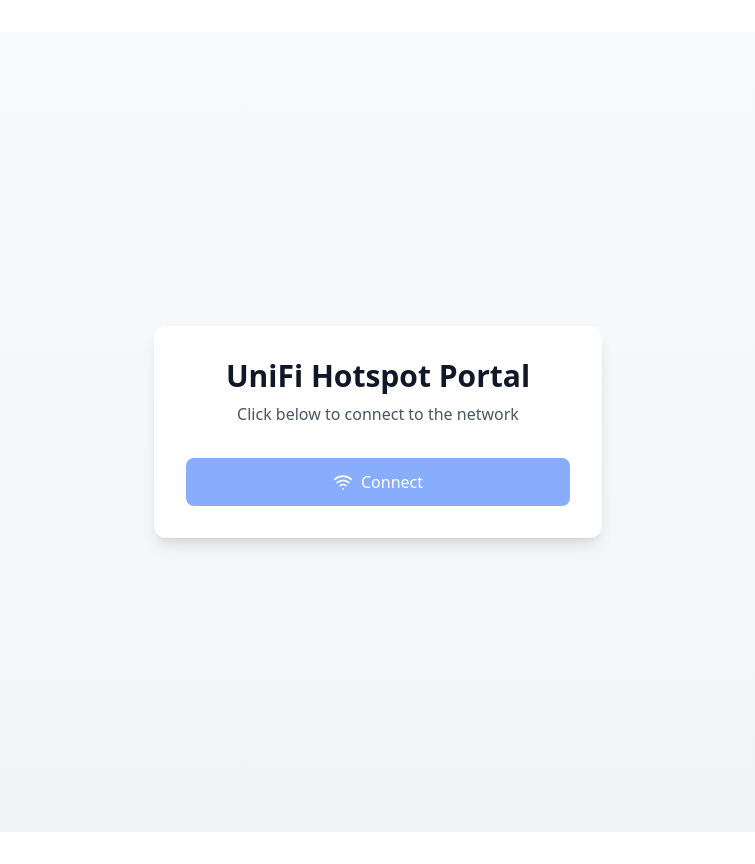
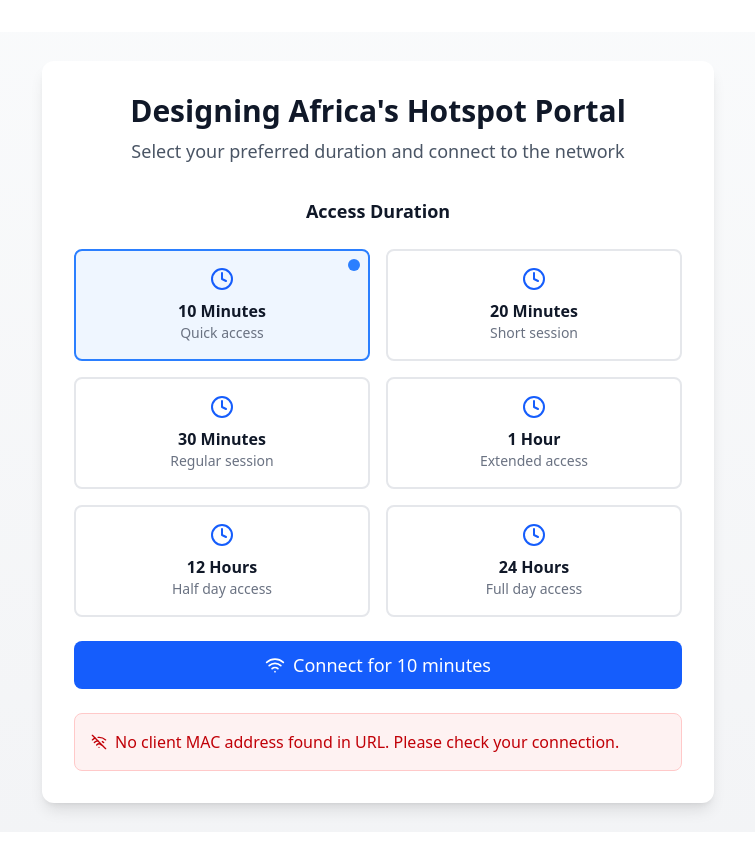
Before and after one commit to livecrib254/unifi-frontend, a React (Vite) app: page / in a window 1280 px wide. Shown: the whole page, without its empty margins (262-1017 px from the left). Built offline with nearby package versions, Linux system fonts and the light colour scheme.

Commit message:
first commit

```diff
--- a/src/pages/home.jsx
+++ b/src/pages/home.jsx
@@ -1,23 +1,24 @@
-import React from 'react';
-import { useState, useEffect } from 'react';
-import { Wifi, WifiOff, Loader2, Globe } from 'lucide-react';
+import React, { useState, useEffect } from 'react';
+import { Wifi, WifiOff, Loader2, Globe, Clock } from 'lucide-react';
+
+const durationOptions = [
+  { value: 10, label: '10 Minutes', description: 'Quick access' },
+  { value: 20, label: '20 Minutes', description: 'Short session' },
+  { value: 30, label: '30 Minutes', description: 'Regular session' },
+  { value: 60, label: '1 Hour', description: 'Extended access' },
+  { value: 720, label: '12 Hours', description: 'Half day access' },
+  { value: 1440, label: '24 Hours', description: 'Full day access' },
+];
 
 const StatusMessage = ({ type, message, internetAccess }) => {
   if (!message) return null;
 
-  const getStyles = () => {
-    switch (type) {
-      case 'error':
-        return 'bg-red-50 text-red-700 border-red-200';
-      case 'success':
-        return 'bg-green-50 text-green-700 border-green-200';
-      default:
-        return 'bg-gray-50 text-gray-700 border-gray-200';
-    }
-  };
+  const styles = type === 'error'
+    ? 'bg-red-50 border-red-200 text-red-700'
+    : 'bg-green-50 border-green-200 text-green-700';
 
   return (
-    <div className={`mt-4 p-4 rounded-lg border ${getStyles()}`}>
+    <div className={`mt-4 p-4 rounded-lg border ${styles}`}>
       <div className="flex items-center gap-2">
         {type === 'success' ? <Wifi className="h-4 w-4" /> : <WifiOff className="h-4 w-4" />}
         <span>{message}</span>
@@ -32,6 +33,41 @@
   );
 };
 
+
+const DurationSelector = ({ selected, onChange, disabled }) => (
+  <div className="grid grid-cols-2 gap-4 pt-2">
+    {durationOptions.map((option) => (
+      <label
+        key={option.value}
+        className={`
+          relative flex flex-col items-center justify-between rounded-lg border-2 p-4
+          ${selected === option.value ? 'border-blue-500 bg-blue-50' : 'border-gray-200'}
+          ${disabled ? 'opacity-50 cursor-not-allowed' : 'cursor-pointer hover:bg-gray-50'}
+          transition-all duration-200
+        `}
+      >
+        <input
+          type="radio"
+          name="duration"
+          value={option.value}
+          checked={selected === option.value}
+          onChange={() => onChange(option.value)}
+          disabled={disabled}
+          className="sr-only"
+        />
+        <Clock className="h-6 w-6 mb-2 text-blue-600" />
+        <div className="text-center">
+          <h3 className="font-semibold text-gray-900">{option.label}</h3>
+          <p className="text-sm text-gray-500">{option.description}</p>
+        </div>
+        {selected === option.value && (
+          <div className="absolute top-2 right-2 w-3 h-3 rounded-full bg-blue-500" />
+        )}
+      </label>
+    ))}
+  </div>
+);
+
 const Home = () => {
   const [status, setStatus] = useState({
     loading: false,
@@ -40,6 +76,7 @@
     internetAccess: false
   });
   const [urlParams, setUrlParams] = useState(null);
+  const [selectedDuration, setSelectedDuration] = useState(10);
 
   useEffect(() => {
     // Parse URL parameters when component mounts
@@ -51,15 +88,25 @@
       url: searchParams.get('url'),
       ssid: searchParams.get('ssid')
     };
-    setUrlParams(params);
+
+    if (params.id) {
+      setUrlParams(params);
+      console.log('Client MAC found:', params.id);
+    } else {
+      setStatus({
+        type: 'error',
+        message: 'No client MAC address found in URL. Please check your connection.',
+        internetAccess: false
+      });
+      console.log('No client MAC found in URL parameters');
+    }
   }, []);
 
   const authenticateUser = async () => {
     if (!urlParams?.id) {
       setStatus({
-        loading: false,
         type: 'error',
-        message: 'Client MAC address not found in URL parameters',
+        message: 'Client MAC address not found. Please check your connection.',
         internetAccess: false
       });
       return;
@@ -68,11 +115,13 @@
     setStatus({
       loading: true,
       type: null,
-      message: '',
+      message: 'Connecting to network...',
       internetAccess: false
     });
 
     try {
+      console.log('Authenticating with duration:', selectedDuration, 'minutes');
+
       const response = await fetch('/auth', {
         method: 'POST',
         headers: {
@@ -83,15 +132,16 @@
           apMac: urlParams.ap,
           timestamp: urlParams.t,
           redirectUrl: urlParams.url,
-          ssid: urlParams.ssid
+          ssid: urlParams.ssid,
+          duration: selectedDuration
         })
       });
 
       const data = await response.json();
+      console.log('Authentication response:', data);
 
       if (!response.ok) {
         let errorMessage = 'Authentication failed. Please try again.';
-
         if (response.status === 404) {
           errorMessage = 'No device found. Please check your connection.';
         }
@@ -109,7 +159,7 @@
         setStatus({
           loading: false,
           type: 'success',
-          message: `Connected successfully! MAC: ${urlParams.id}`,
+          message: `Connected successfully for ${selectedDuration} minutes! MAC: ${urlParams.id}`,
           internetAccess: data.internetAccess
         });
       } else {
@@ -121,6 +171,7 @@
         });
       }
     } catch (error) {
+      console.error('Authentication error:', error);
       setStatus({
         loading: false,
         type: 'error',
@@ -132,32 +183,48 @@
 
   return (
     <div className="min-h-screen flex items-center justify-center bg-gradient-to-b from-gray-50 to-gray-100 p-4">
-      <div className="w-full max-w-md bg-white rounded-xl shadow-lg overflow-hidden">
+      <div className="w-full max-w-2xl bg-white rounded-xl shadow-lg overflow-hidden">
         <div className="p-6 sm:p-8">
-          <div className="space-y-2 text-center">
-            <h1 className="text-2xl sm:text-3xl font-bold text-gray-900">
-              UniFi Hotspot Portal
+          <div className="text-center">
+            <h1 className="text-3xl font-bold text-gray-900">
+              Designing Africa's Hotspot Portal
             </h1>
-            <p className="text-gray-600 text-sm sm:text-base">
-              Click below to connect to the network
+            <p className="mt-2 text-lg text-gray-600">
+              Select your preferred duration and connect to the network
             </p>
           </div>
 
-          <div className="mt-8 space-y-4">
+          <div className="mt-8 space-y-6">
+            <div className="space-y-4">
+              <h3 className="text-lg font-semibold text-gray-900">Access Duration</h3>
+              <DurationSelector
+                selected={selectedDuration}
+                onChange={setSelectedDuration}
+                disabled={status.loading}
+              />
+            </div>
+
             <button
               onClick={authenticateUser}
-              disabled={status.loading || !urlParams?.id}
-              className="w-full flex items-center justify-center px-4 py-3 bg-blue-600 text-white rounded-lg hover:bg-blue-700 focus:outline-none focus:ring-2 focus:ring-blue-500 focus:ring-offset-2 disabled:opacity-50 disabled:cursor-not-allowed transition-colors"
+              disabled={status.loading}
+              className={`
+                w-full h-12 flex items-center justify-center gap-2
+                rounded-lg text-white text-lg font-medium
+                ${status.loading
+                  ? 'bg-blue-400 cursor-not-allowed'
+                  : 'bg-blue-600 hover:bg-blue-700'}
+                transition-colors duration-200
+              `}
             >
               {status.loading ? (
                 <>
-                  <Loader2 className="mr-2 h-5 w-5 animate-spin" />
-                  <span className="text-sm sm:text-base">Authenticating...</span>
+                  <Loader2 className="h-5 w-5 animate-spin" />
+                  <span>Authenticating...</span>
                 </>
               ) : (
                 <>
-                  <Wifi className="mr-2 h-5 w-5" />
-                  <span className="text-sm sm:text-base">Connect</span>
+                  <Wifi className="h-5 w-5" />
+                  <span>Connect for {selectedDuration} minutes</span>
                 </>
               )}
             </button>
```
